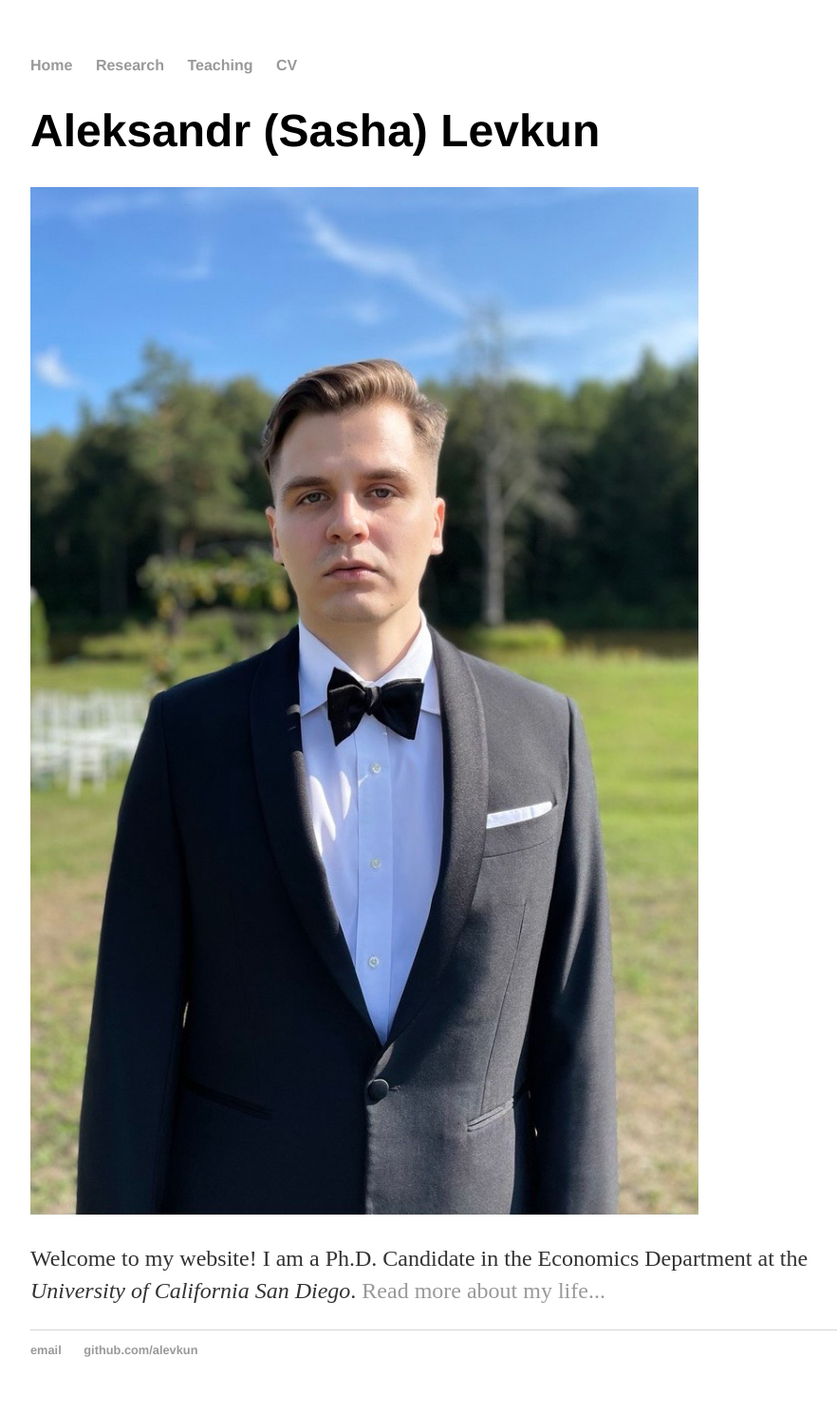
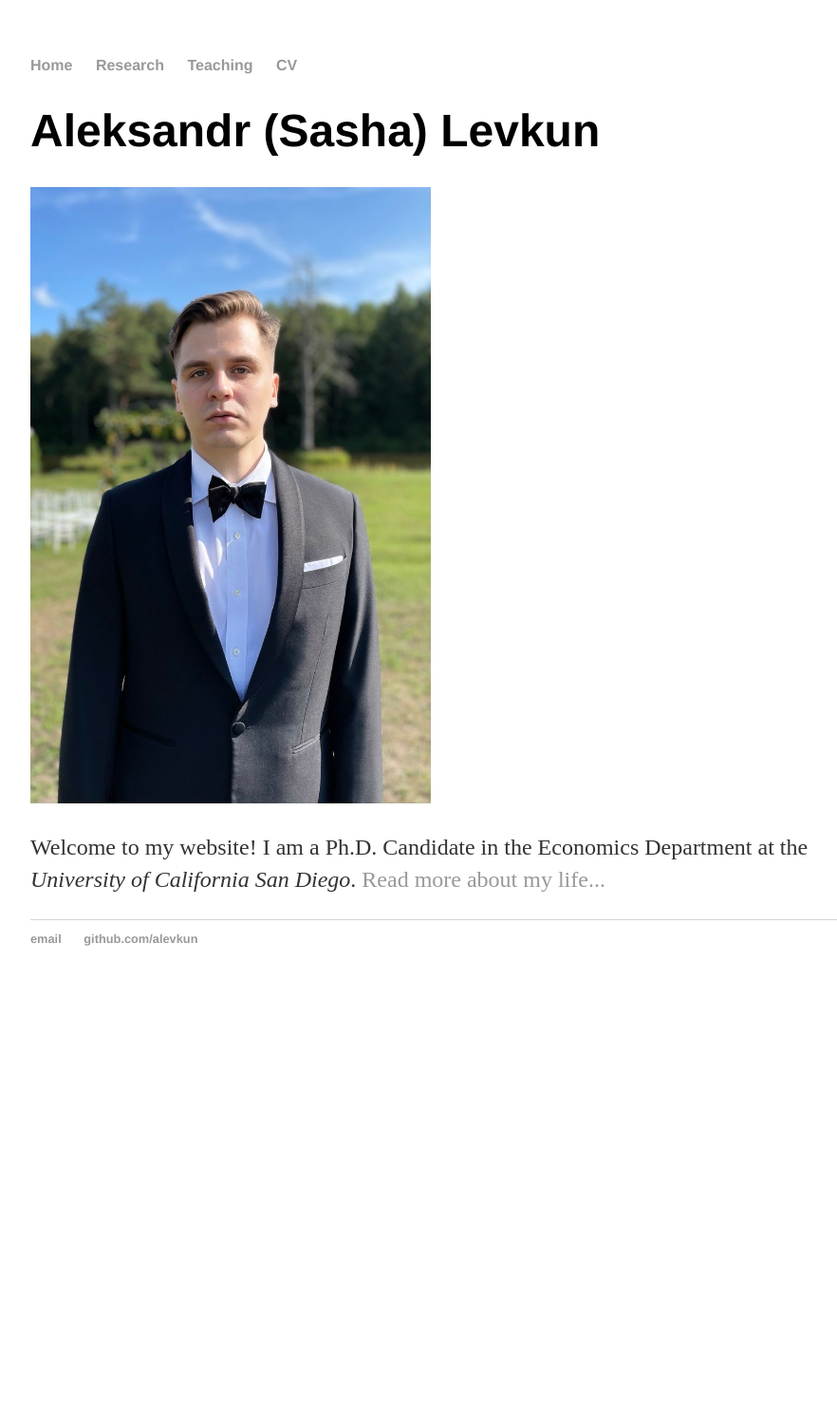
Before and after one commit to alevkun/alevkun.github.io, a Jekyll site: the page built from index.html, in a window 1280 px wide. Shown: the whole page at 95% size, without its empty margins (160-1042 px from the left). Built offline with Jekyll 4.4.1, drawn with Linux system fonts in a browser that asks for light colours; after the commit the page ends 1056 px from its top, so only the background shows below that.

Commit message:
Update index.html

```diff
--- a/index.html
+++ b/index.html
@@ -5,7 +5,7 @@
 <div class="blurb">
 	<h1>Aleksandr (Sasha) Levkun</h1>
 	<h2>
-			<img src="https://alevkun.github.io/assets/headshot.JPG" style="width: 55vw; min-width: 330px;">
+			<img src="https://alevkun.github.io/assets/headshot.JPG" style="width: 33vw; min-width: 330px;">
 	</h2>
 	<p>Welcome to my website! I am a Ph.D. Candidate in the Economics Department at the <em>University of California San Diego</em>. <a href="/about">Read more about my life...</a></p>
 </div><!-- /.blurb -->
```
